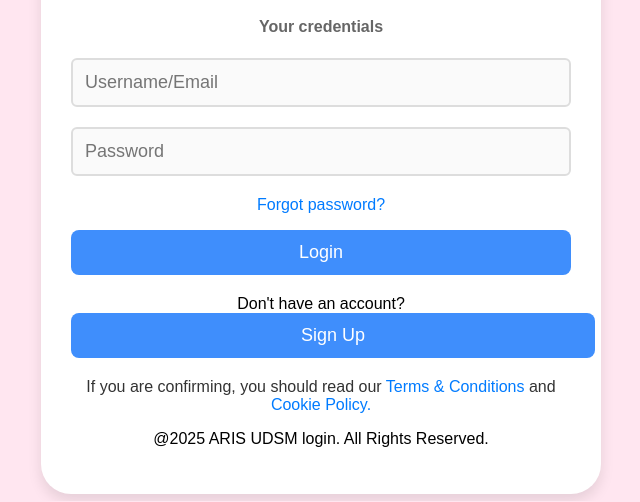
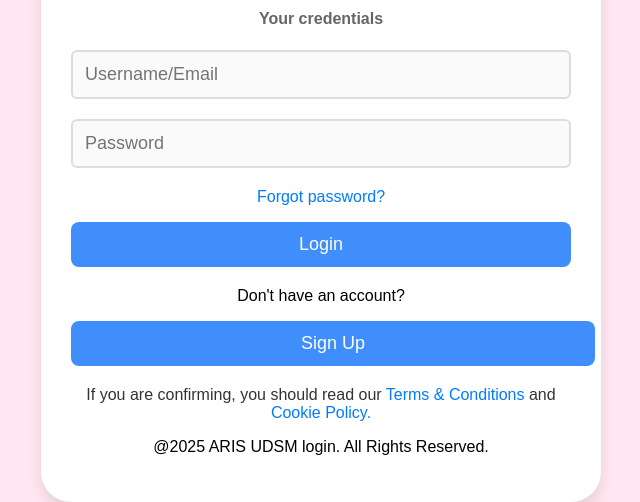
Before and after one commit to Joh2005/Aris-3.5-UDSM, a plain HTML site: page index.html in a window 1280 px wide. Shown: the part 299-801 px from the top of the page, without its empty margins (319-959 px from the left). Drawn offline with Linux system fonts and the light colour scheme.

Commit message:
added neat work

```diff
--- a/index.html
+++ b/index.html
@@ -139,7 +139,6 @@
         }
     </style>
 </head>
-
 <body>
     <div class="login-container">
         <img src="img/udsm logo.jpg" alt="UDSM Logo" style="width: 100%; max-width: 200px;">
@@ -164,7 +163,8 @@
         </form>
 
         <div class="login-footer">
-            <p>Don't have an account? <a href="info.html" class="btn">Sign Up</a></p>
+            <p>Don't have an account? </p>
+            <a href="info.html" class="btn">Sign Up</a>
         </div>
 
         <div class="terms">
```
